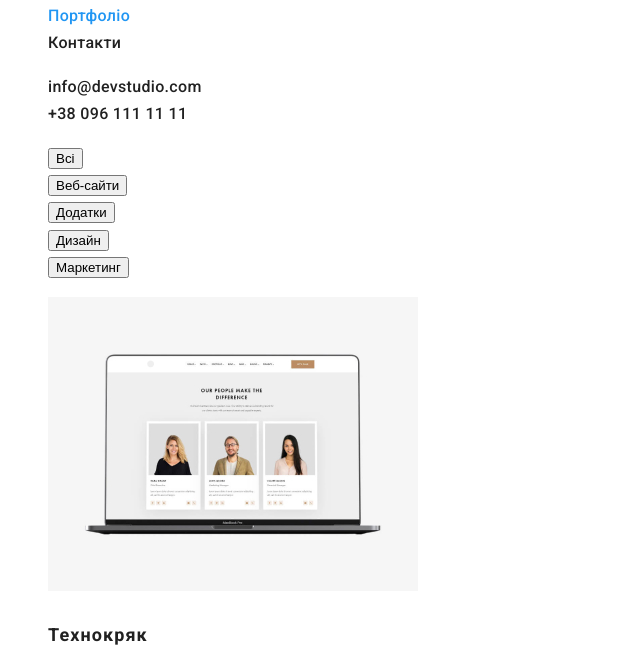
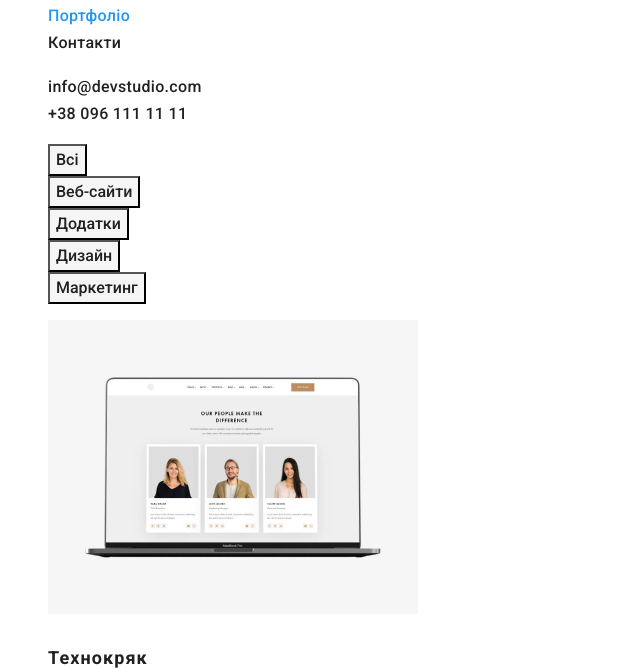
Before and after one commit to NataliiaKr/goit-markup-hw-02, a plain HTML site: page portfolio.html in a window 1280 px wide. Shown: the part 82-750 px from the top of the page, without its empty margins (0-640 px from the left). Drawn offline with Linux system fonts and the light colour scheme.

Commit message:
заканчивает стили в портфолио

```diff
--- a/css/styles.css
+++ b/css/styles.css
@@ -1,38 +1,33 @@
-:root{
-   /* Шрифти */
-
+:root {
   /* Колір тексту */
   --primary-text-color: #757575;
   --title-text-color: #212121;
-    --second-text-color: #FFFFFF;
-    --accent-text-color: #2196F3;
+  --second-text-color: #ffffff;
+  --accent-text-color: #2196f3;
   --logo-header-color: #000000;
   --footer-transparent-color: rgba(255, 255, 255, 0.6);
 
   /* Колір фону */
-    --background-color: #FFFFFF;
-    --second-background-color: #2F303A;
-    --accent-bg-color: #2196F3;
-    --activ-btn:#188CE8;
-    --team-background: #F5F5F5;
-
-    /* Інше */
-
+  --background-color: #ffffff;
+  --second-background-color: #2f303a;
+  --accent-bg-color: #2196f3;
+  --activ-btn: #188ce8;
+  --team-background: #f5f5f5;
 }
 
 body {
   font-family: Roboto, Raleway, sans-serif;
   font-size: 14 px;
   line-height: calc(24 / 14);
-    letter-spacing: 0,03em;
+  letter-spacing: 0, 03em;
   color: var(--primary-text-color);
   background-color: var(--background-color);
 }
 
- .hero, .footer {
+.hero,
+.footer {
   background-color: var(--second-background-color);
 }
-
 
 /* Загальний стиль логотипу*/
 .logo {
@@ -43,21 +38,18 @@ body {
   color: var(--accent-text-color);
 }
 
-
 /* Друга половина логотипу в header */
 .logo-header {
-    color: var(--logo-header-color)
+  color: var(--logo-header-color);
 }
 
 /* Друга половина логотипу в footer */
 .logo-footer {
-    color: var(--second-text-color)
+  color: var(--second-text-color);
 }
 
-
-
 .link {
-    text-decoration: none
+  text-decoration: none;
 }
 
 link:hover,
@@ -88,13 +80,12 @@ link:focus {
   color: var(--accent-text-color);
 }
 
-
 /* Герой-заголовок */
 .hero-title {
   font-weight: 900;
   font-size: 44px;
   line-height: calc(60 / 44);
-    letter-spacing: 0,06em;
+  letter-spacing: 0, 06em;
   color: var(--second-text-color);
 }
 
@@ -106,12 +97,11 @@ link:focus {
   font-weight: 700;
   font-size: 16px;
   line-height: calc(30 / 16);
-    letter-spacing: 0,06em;
-
+  letter-spacing: 0, 06em;
 }
 .hero-btn:hover,
 .hero-btn:focus {
-    background-color:var(--activ-btn);
+  background-color: var(--activ-btn);
 }
 
 /* Заголовки секцій */
@@ -126,17 +116,20 @@ link:focus {
 .feature-title {
   font-weight: 700;
   font-size: 14px;
-  line-height: 1,17;
+  line-height: 1, 17;
   color: var(--title-text-color);
   text-transform: uppercase;
 }
-
 
 /* ceкція Наша команда */
 .team {
   background-color: var(--team-background);
   font-size: 16px;
   line-height: calc(19 / 16);
+}
+
+.team-card {
+  background-color: var(--background-color);
 }
 
 .team-list-title {
@@ -161,8 +154,26 @@ text-decoration: none;
 .link-address:focus,
 .link-contacts:hover,
 .link-contacts:focus {
-    color: var(--accent-text-color)
+  color: var(--accent-text-color);
 }
+
+/* Кнопки фільтра в портфоліо */
+.filter-btn {
+  background-color: var(--team-background);
+  color: var(--title-text-color);
+  font-family: inherit;
+  font-weight: 500;
+  font-size: 16px;
+  line-height: calc(26 / 16);
+  letter-spacing: 0, 03em;
+}
+
+.filter-btn:hover,
+.filter-btn:focus {
+  background-color: var(--accent-bg-color);
+  color: var(--second-text-color);
+}
+
 /* Проекти в портфоліо */
 .project-title {
   font-weight: 700;
--- a/portfolio.html
+++ b/portfolio.html
@@ -31,27 +31,27 @@
       </ul>
     </header>
     <main>
-      <section class="sectio">
+      <section class="section">
+        <!-- Фільтр -->
         <ul class="list">
           <li>
-            <button class="portfolio-btn" type="button">Всі</button>
+            <button class="filter-btn" type="button">Всі</button>
           </li>
           <li>
-            <button class="portfolio-btn" type="button">Веб-сайти</button>
+            <button class="filter-btn" type="button">Веб-сайти</button>
           </li>
           <li>
-            <button class="portfolio-btn" type="button">Додатки</button>
+            <button class="filter-btn" type="button">Додатки</button>
           </li>
           <li>
-            <button class="portfolio-btn" type="button">Дизайн</button>
+            <button class="filter-btn" type="button">Дизайн</button>
           </li>
           <li>
-            <button class="portfolio-btn" type="button">Маркетинг</button>
+            <button class="filter-btn" type="button">Маркетинг</button>
           </li>
         </ul>
-      </section>
-      <section>
-        <h2 class="section-title" hidden>Перелік проектів</h2>
+
+        <!-- Перелік проектів -->
         <ul class="list">
           <li>
             <img
```
Also changed, not shown: index.html (+8 -0 lines). Lines whose indentation alone changed are shown as unchanged.
